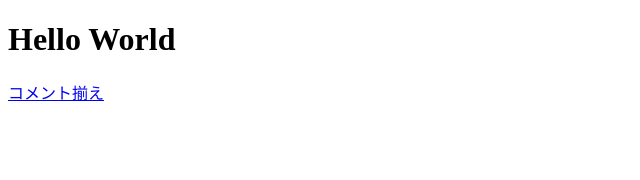
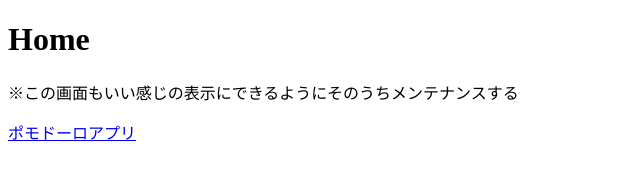
Before and after one commit to chibi-bibibi/chibi-bibibi.github.io, a plain HTML site: page index.html in a window 1280 px wide. Shown: the whole page, without its empty margins (0-640 px from the left). Drawn offline with Linux system fonts and the light colour scheme.

Commit message:
Update index.html

```diff
--- a/index.html
+++ b/index.html
@@ -7,9 +7,10 @@
     <title>ホーム</title>
   </head>
   <body>
-    <h1>Hello World</h1>
+    <h1>Home</h1>
+    <p>※この画面もいい感じの表示にできるようにそのうちメンテナンスする</p>
     <div>
-      <a href="https://github.com/hirano-96/study-timer-app">コメント揃え</a>
+      <a href="https://chibi-bibibi.github.io/Pomodoro-Timer_vue/">ポモドーロアプリ</a>
     </div>
   </body>
 </html>
```
